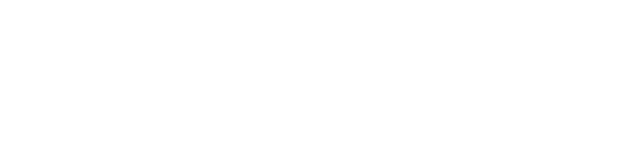
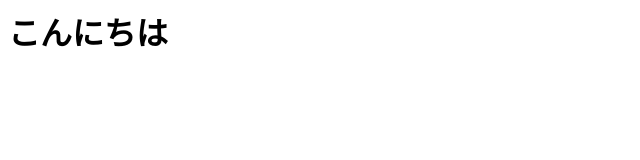
Before and after one commit to wawawaz/wawawaz.github.io, a plain HTML site: page index.html in a window 1280 px wide. Shown: the whole page, without its empty margins (0-640 px from the left). Drawn offline with Linux system fonts and the light colour scheme.

Commit message:
Update index.html

```diff
--- a/index.html
+++ b/index.html
@@ -0,0 +1,3 @@
+<h1>
+  こんにちは
+<h1/>
```
